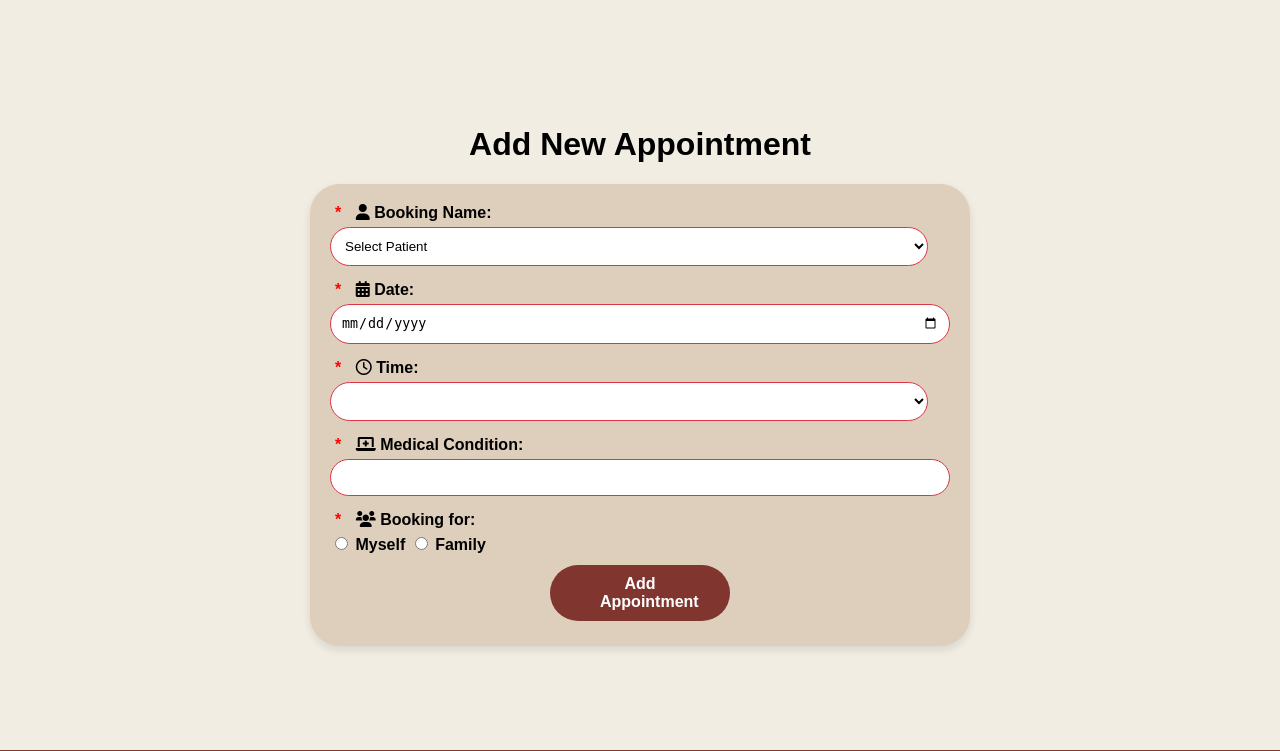
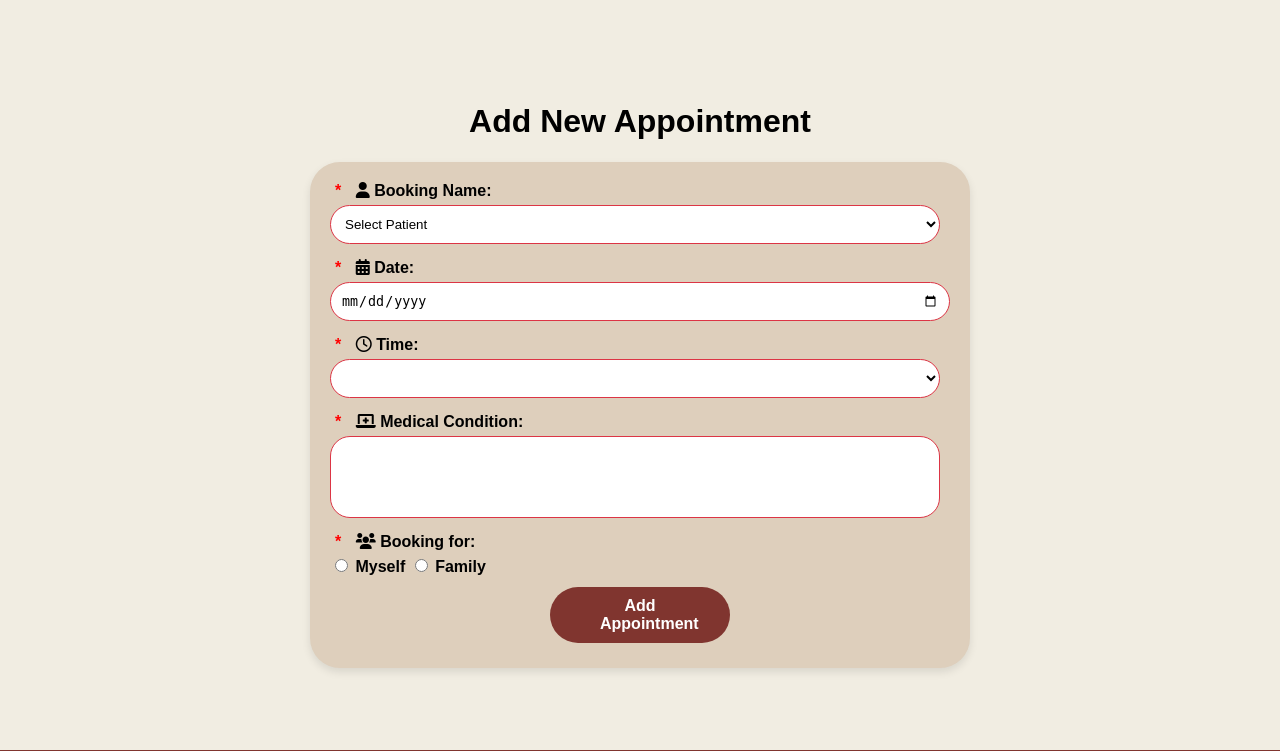
Before and after one commit to weih3ng/SINNAM_FYP, a PHP site: page /SINNAM_FYP/adminAddAppointment.php in a window 1280 px wide. Shown: the part 114-865 px from the top of the page. Run offline with PHP 8.4, Linux system fonts and the light colour scheme; data that the repository does not hold is empty; some libraries are stand-ins or nearby versions.

Commit message:
adjusted dropdown css and put textarea for med condition

```diff
--- a/adminAddAppointment.php
+++ b/adminAddAppointment.php
@@ -140,7 +140,20 @@ if ($patients_result && mysqli_num_rows($patients_result) > 0) {
             border: 1px solid #DC3545;
             border-radius: 20px;
             background-color: white;
+        }
 
+        .form-container textarea {
+            width: 610px;
+            padding: 10px;
+            margin-bottom: 15px;
+            border: 1px solid #DC3545;
+            border-radius: 20px;
+            background-color: white;
+            box-sizing: border-box; /* ensure padding is included in the element's total width and height */
+        }
+
+        .form-container select {
+            width: 610px;
         }
 
         .form-container .button-container {
@@ -233,7 +246,7 @@ if ($patients_result && mysqli_num_rows($patients_result) > 0) {
                 <select id="time" name="time" required></select>
                 <label for="medical_condition" class="required-label">
                     <i class="fas fa-laptop-medical"></i> Medical Condition:</label>
-                <input type="text" id="medical_condition" name="medical_condition" required>
+                <textarea id="medical_condition" name="medical_condition" required rows="4" style="resize: none;"></textarea>
                 <label for="is_for_self" class="required-label">
                     <i class="fas fa-users"></i> Booking for:</label>
                 <div>
```
Also changed, not shown: manageAppointments.php (+18 -4 lines).
